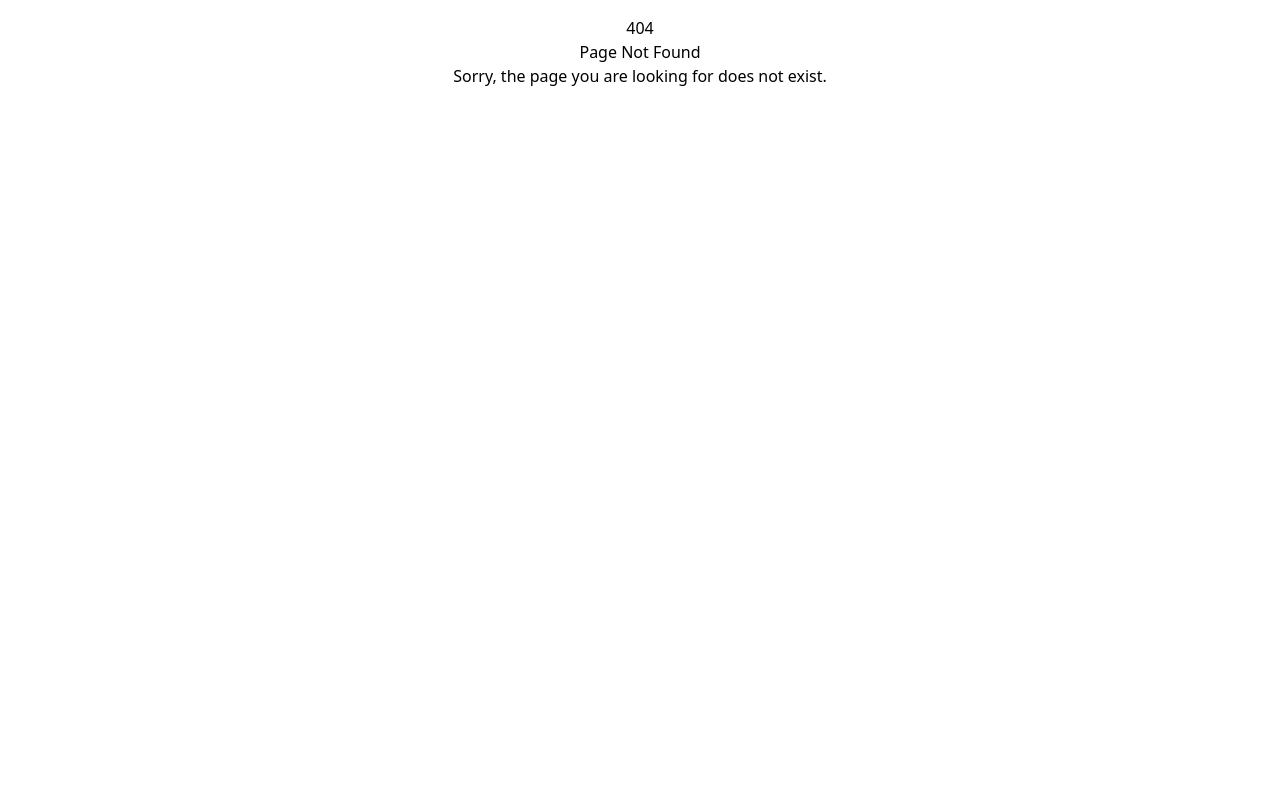
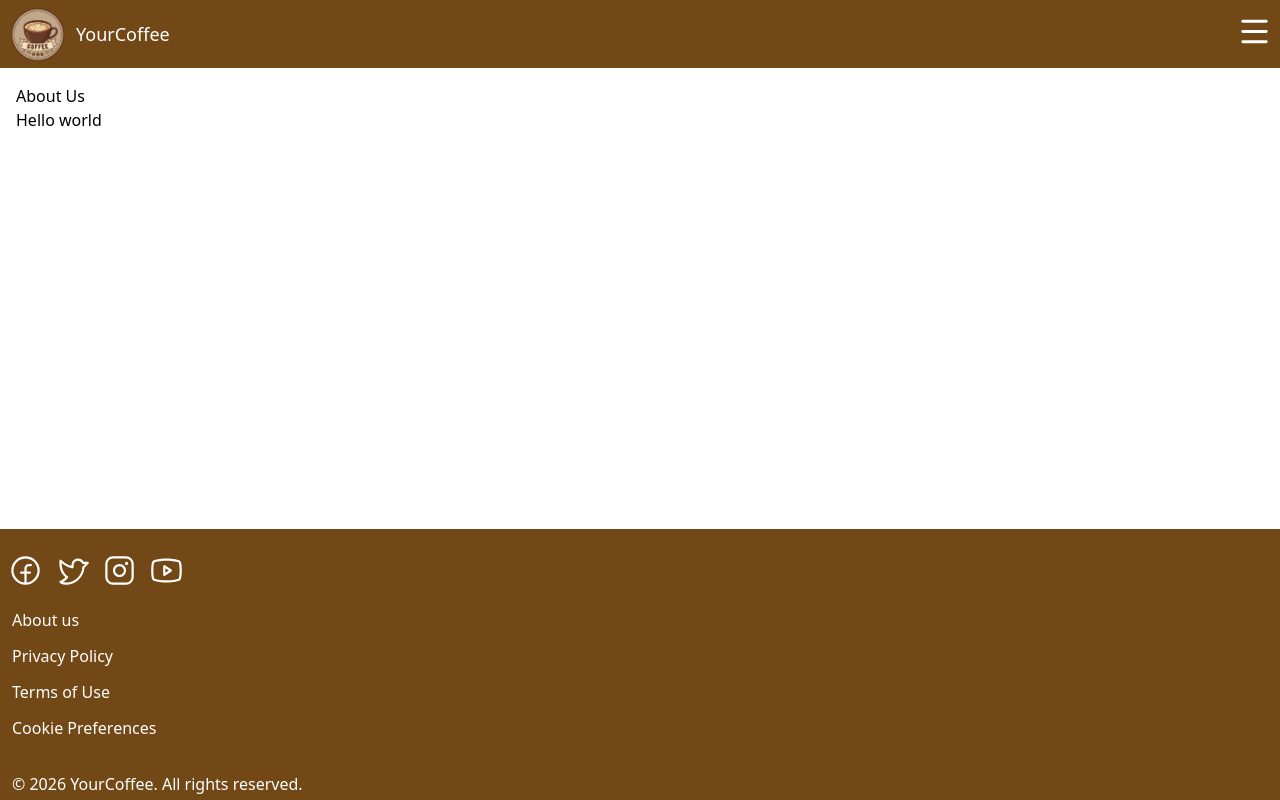
Before and after one commit to ELGWorks/YourCoffee, a Next.js app: page /about-us in a window 1280 px wide. Before the commit this address had no page. Built offline with nearby package versions, Linux system fonts and the light colour scheme.

Commit message:
finish not-found page

```diff
--- a/components/Footer.tsx
+++ b/components/Footer.tsx
@@ -44,7 +44,7 @@ export function Footer() {
           </a>
         </nav>
         <div className="flex flex-col gap-3 pl-1">
-          <Link href="/AboutUs" className="self-start text-white">
+          <Link href="/about-us" className="self-start text-white">
             About us
           </Link>
           <a href="#" className="self-start text-white">
--- a/src/app/not-found.tsx
+++ b/src/app/not-found.tsx
@@ -1,18 +1,29 @@
-import BusinessLogo from "../public/logos/business-logo.webp";
+import { Header } from "../../components/Header";
+import { Footer } from "../../components/Footer";
+import type { Metadata } from "next";
+import Link from "next/link";
+
+export const metadata: Metadata = {
+  title: "Page Not Found | YourCoffee",
+  description: "The page you are looking for is not available."
+};
 
 export default function NotFound() {
   return (
     <>
       <div className="min-h-screen flex flex-col">
-
-        <main className="flex-1 justify-center p-4">
-          <div className="flex flex-col justify-center items-center">
-            <h1>404</h1>
-            <h2>Page Not Found</h2>
-            <p>Sorry, the page you are looking for does not exist.</p>
-          </div>
+        <Header />
+        <main className="flex-1 flex justify-center flex-col gap-20 items-center p-4">
+          <h1 className="text-2xl font-bold">
+            Oh no... The page you are looking for is not available.
+          </h1>
+          <button className="text-xl text-white border border-none bg-[#724816] px-5 pt-4 pb-5 rounded-xl">
+            <Link href="/">
+              Back to Home
+            </Link>
+          </button>
         </main>
-
+        <Footer />
       </div>
     </>
   );
--- a/src/app/page.tsx
+++ b/src/app/page.tsx
@@ -1,5 +1,20 @@
 import { Header } from "../../components/Header";
 import { Footer } from "../../components/Footer";
+import type { Metadata } from 'next';
+
+export const metadata: Metadata = {
+  title: "Home | YourCoffee",
+  description: "With every cup, with every conversation, with every community - we nurture the limitless possibilities of human connection.",
+  keywords: [
+    "Filipino food",
+    "Filipino dishes",
+    "Filipino cuisine",
+    "adobo",
+    "sinigang",
+    "lechon",
+    "traditional Filipino recipes",
+  ],
+};
 
 export default function Home() {
   return (
```
Also changed, not shown: src/app/about-us/page.tsx (renamed from src/app/AboutUs/page.tsx), src/app/admin/page.tsx (added), src/app/privacy-policy/page.tsx (renamed from src/app/PrivacyPolicyPage/page.tsx), src/app/terms-of-use/page.tsx (renamed from src/app/TermsOfUsePage/page.tsx).
